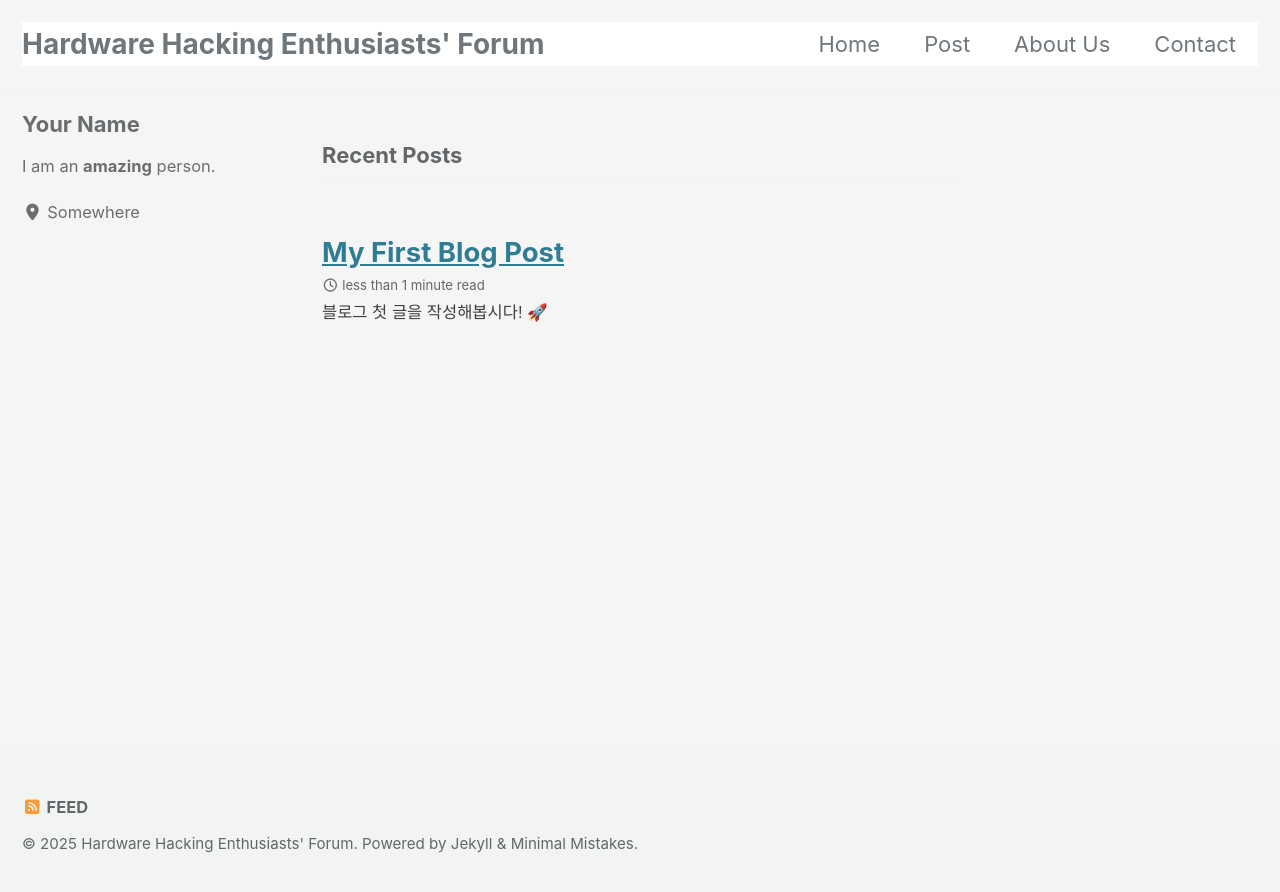
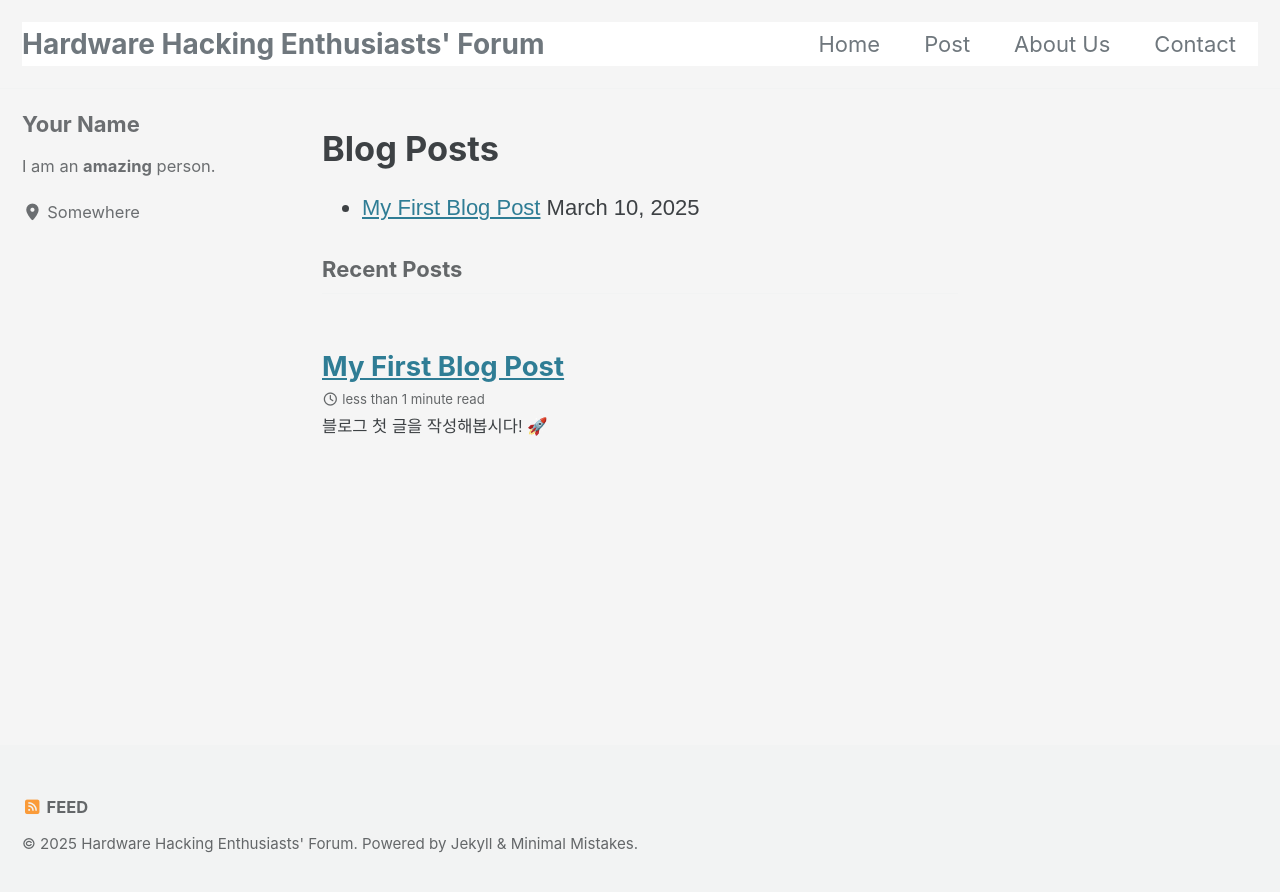
Before and after one commit to Physical-Lab/Physical-Lab.gihub.io, a Jekyll site: the page built from index.html, in a window 1280 px wide. Shown: the top 892 px of the page. Built offline with Jekyll 4.4.1, drawn with Linux system fonts in a browser that asks for light colours; cached includes are drawn as plain includes; the list of posts is cut into pages by our own code.

Commit message:
first post

```diff
--- a/index.html
+++ b/index.html
@@ -2,3 +2,14 @@
 layout: home
 author_profile: true
 ---
+
+<h1>Blog Posts</h1>
+
+<ul>
+  {% for post in site.posts %}
+    <li>
+      <a href="{{ post.url | relative_url }}">{{ post.title }}</a>
+      <span>{{ post.date | date: "%B %d, %Y" }}</span>
+    </li>
+  {% endfor %}
+</ul>
```
Also changed, not shown: README.md.
